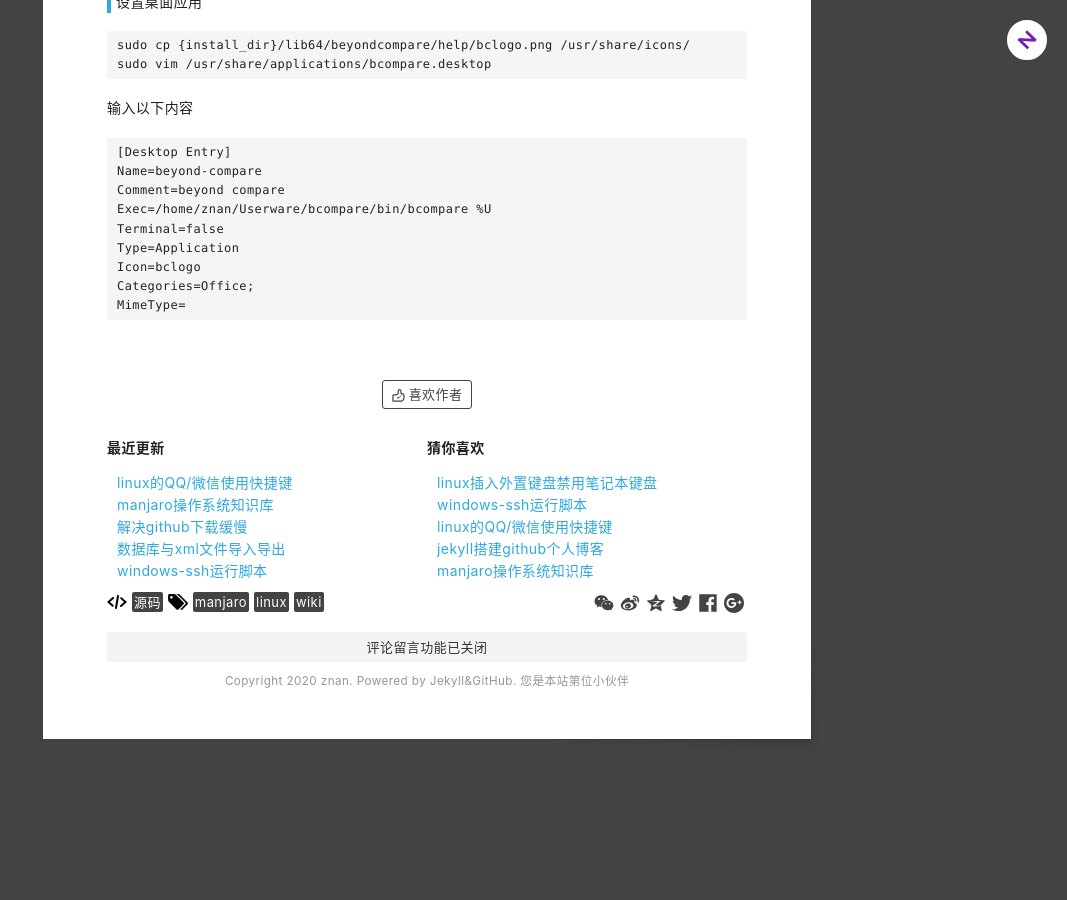
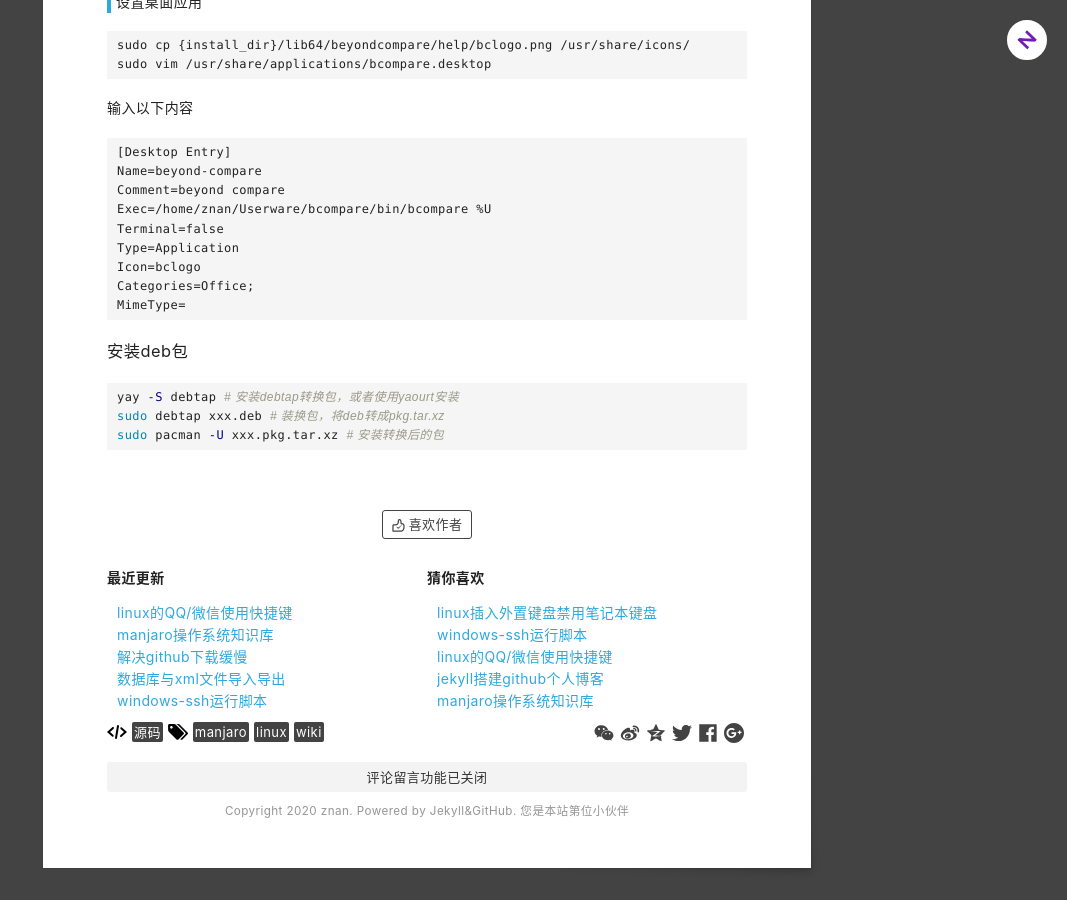
Before and after one commit to lan7916/Jekyll-template, a Jekyll site: the page built from _posts/2019-10-24-manjaro-wiki.md, in a window 1280 px wide and 900 px high, scrolled down 3211 px. Shown: the whole window, without its empty margins (213-1280 px from the left). Built offline with Jekyll 4.4.1, drawn with Linux system fonts in a browser that asks for light colours; comment, search, counter and statistics services are not loaded; before the commit the page ends 3982 px from its top, so only the background shows below that; some of the changed text lies outside the part shown.

Commit message:
添加操作deb包的操作步骤

````diff
--- a/_posts/2019-10-24-manjaro-wiki.md
+++ b/_posts/2019-10-24-manjaro-wiki.md
@@ -149,3 +149,10 @@
 Categories=Office;
 MimeType=
 ```
+
+# 安装deb包
+```bash
+yay -S debtap # 安装debtap转换包，或者使用yaourt安装
+sudo debtap xxx.deb # 装换包，将deb转成pkg.tar.xz
+sudo pacman -U xxx.pkg.tar.xz # 安装转换后的包
+```
````
